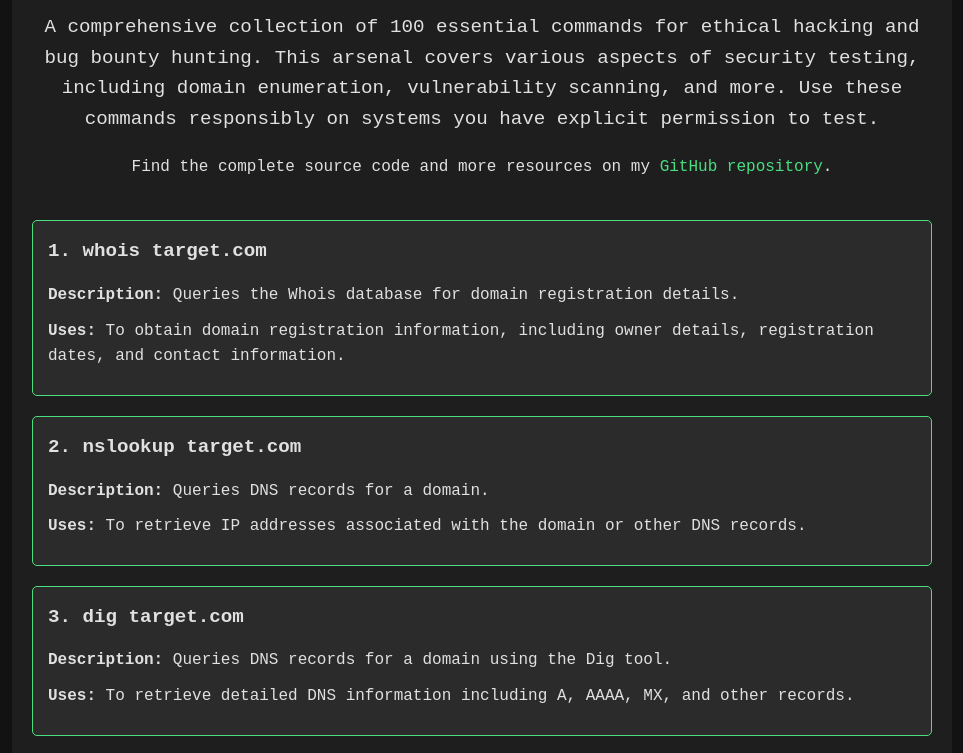
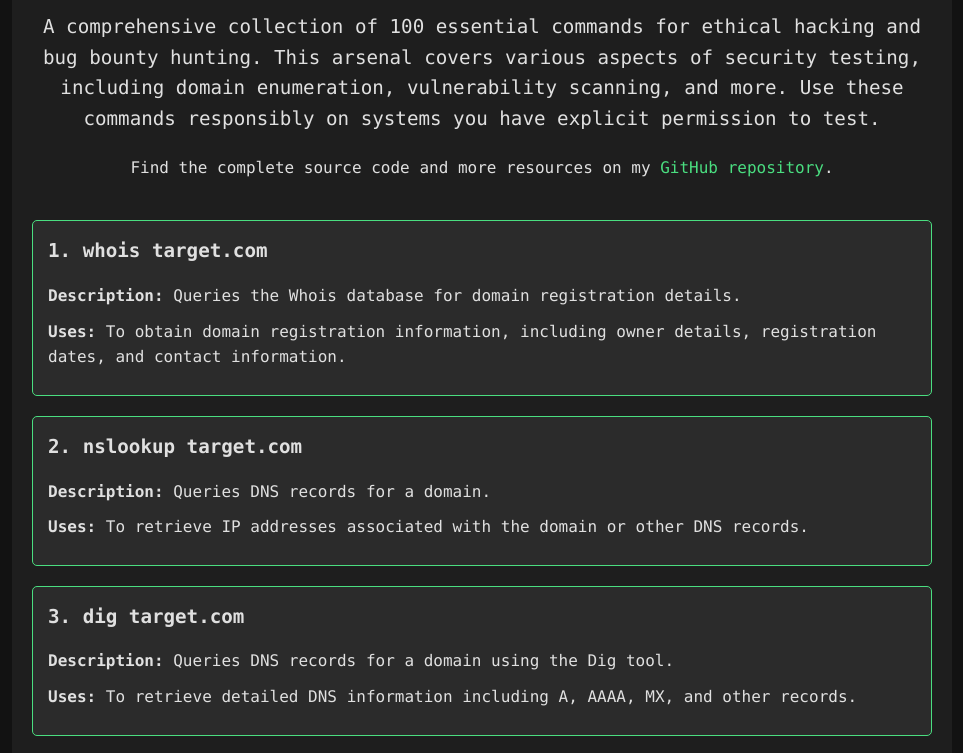
Before and after one commit to JeninSutradhar/bug-bounty-command-arsenal, a plain HTML site: page index.html in a window 1280 px wide. Shown: the part 138-891 px from the top of the page, without its empty margins (158-1121 px from the left). Drawn offline with Linux system fonts and the light colour scheme.

Commit message:
Update index.html

```diff
--- a/index.html
+++ b/index.html
@@ -7,8 +7,7 @@
     <title>Bug Bounty Command Arsenal</title>
     <style>
         body {
-            font-family: 'Courier New', Courier, monospace;
-            background-color: #121212;
+            font-family: 'Hack', 'Fira Code', 'Source Code Pro', 'JetBrains Mono', 'Inconsolata', 'Ubuntu Mono', 'Consolas', monospace;            background-color: #121212;
             color: #e0e0e0;
             line-height: 1.6;
             padding: 20px;
```
